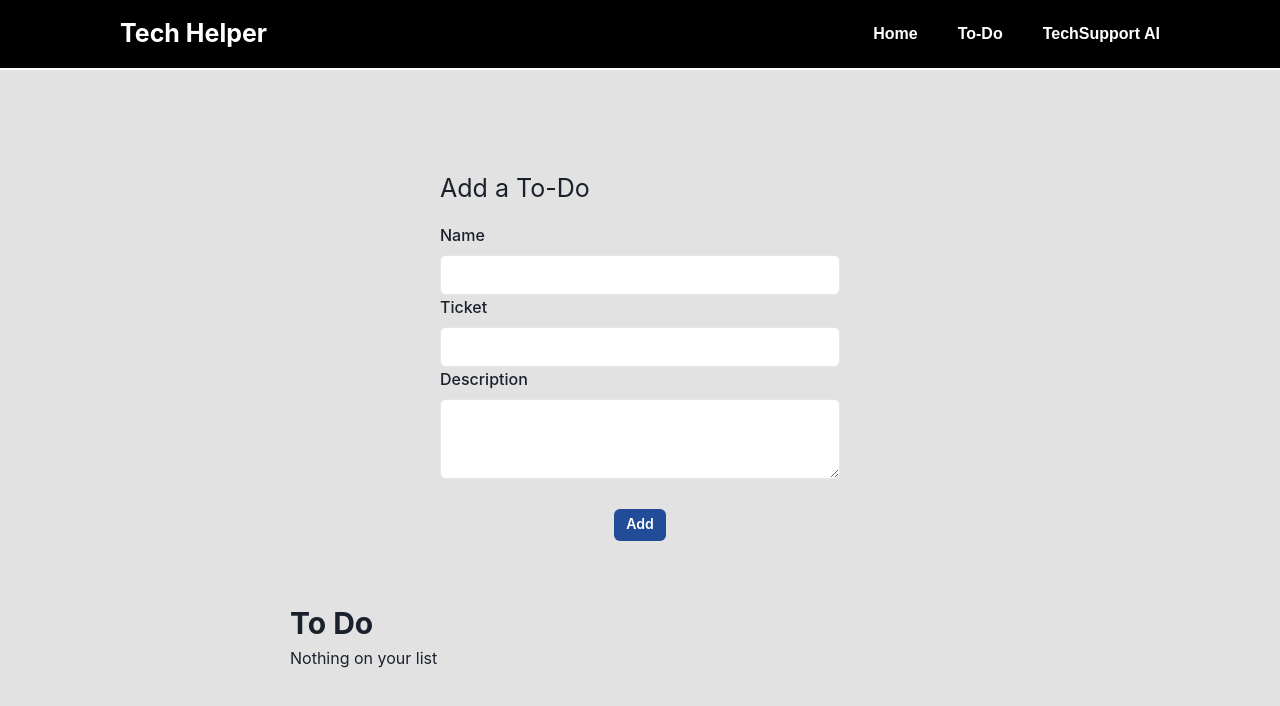
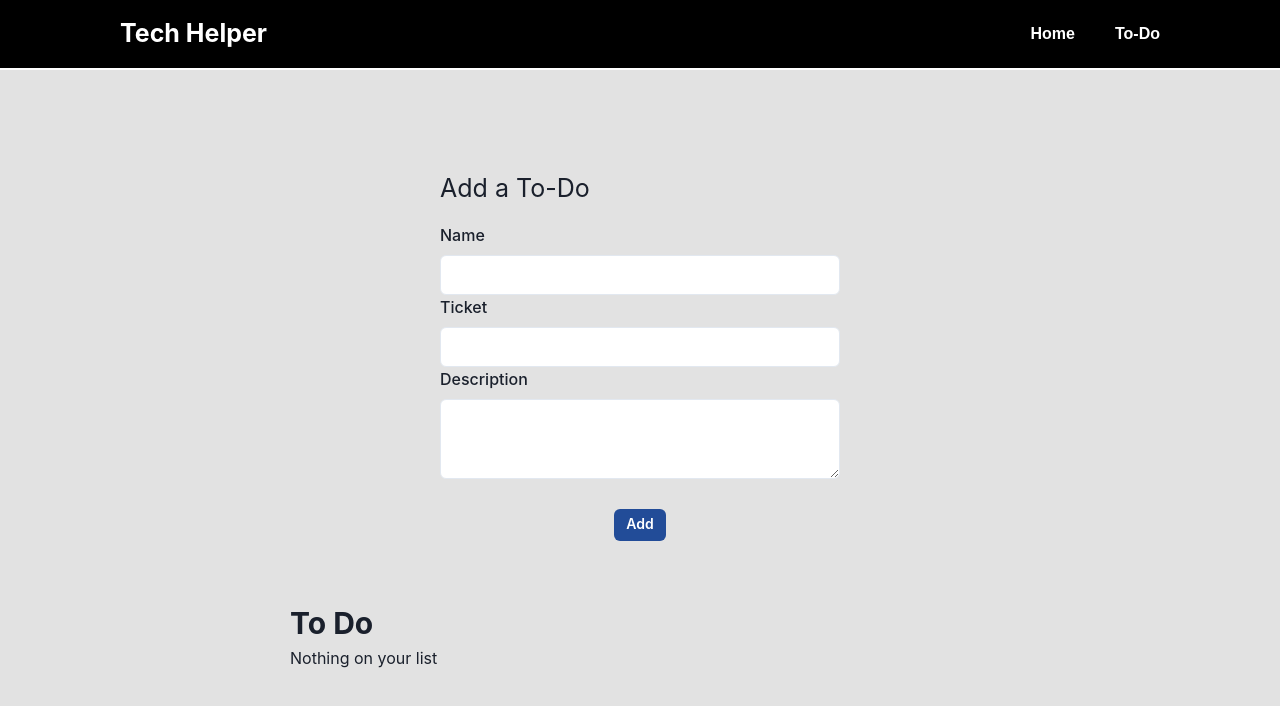
Before and after one commit to Erick-Bravo/tech_helper, a React (Create React App) app: page /to-do in a window 1280 px wide. Shown: the top 706 px of the page. Built offline with nearby package versions, Linux system fonts and the light colour scheme.

Commit message:
commenting out non working buttons and links for prod

```diff
--- a/src/components/Links_Home/ToDo.tsx
+++ b/src/components/Links_Home/ToDo.tsx
@@ -127,7 +127,7 @@ const ToDo = () => {
                     <Button size="sm" m="20px" w="100px" onClick={() => handleDelete(item.date)}>
                       Delete
                     </Button>
-                    <Button
+                    {/* <Button
                       size="sm"
                       m="20px"
                       w="100px"
@@ -136,7 +136,7 @@ const ToDo = () => {
                       onClick={() => handleComplete(item.date)}
                     >
                       Completed
-                    </Button>
+                    </Button> */}
                   </Flex>
                 </Flex>
               );
--- a/src/components/NavBar.tsx
+++ b/src/components/NavBar.tsx
@@ -61,9 +61,9 @@ const NavBar = () => {
         {/* <Link p={navTexPad} _hover={{ textUnderlineOffset: "none" }} href="/">
           Warranty Parts Shipping
         </Link> */}
-        <Link p={navTexPad} _hover={{ textUnderlineOffset: "none" }} href="/">
+        {/* <Link p={navTexPad} _hover={{ textUnderlineOffset: "none" }} href="/">
           TechSupport AI
-        </Link>
+        </Link> */}
       </Flex>
     </Flex>
   );
```
